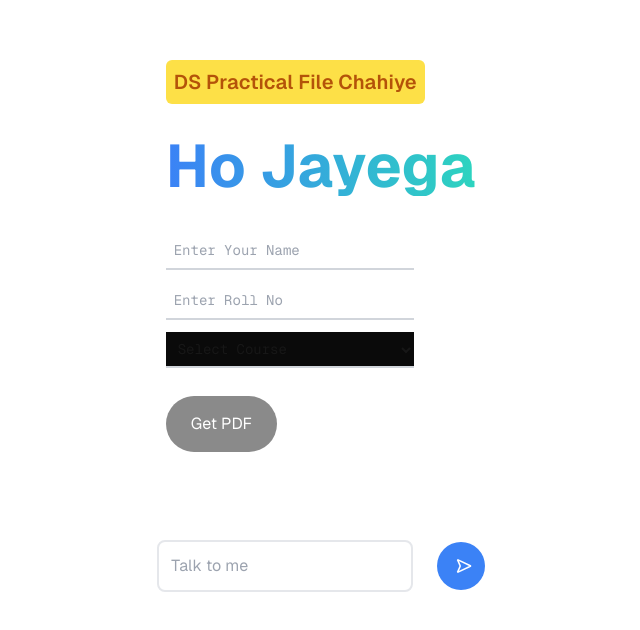
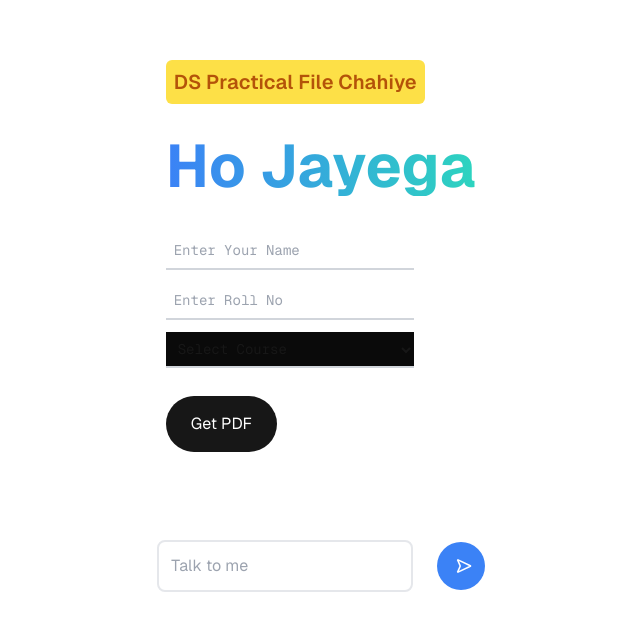
Before and after one commit to Sachin-fsd/dynamic-assignment-solver, a Next.js app: page /ds-practical-file in a window 1280 px wide. Shown: the part 144-774 px from the top of the page, without its empty margins (319-959 px from the left). Built offline with nearby package versions, Linux system fonts and the light colour scheme; no server answers.

Commit message:
Updated: bug fixes

```diff
--- a/src/app/ds-practical-file/page.js
+++ b/src/app/ds-practical-file/page.js
@@ -139,7 +139,7 @@
     // };
 
     const handleClick = async () => {
-        if (!name || !course || !rollNumber ||!message.length) {
+        if (!name || !course || !rollNumber || !message.length) {
             alert("Please fill details!");
             return;
         }
@@ -257,8 +257,7 @@
                     <div className="flex gap-4 items-center flex-col sm:flex-row">
                         <button
                             type="button"
-                            className={`rounded-full border border-solid border-transparent transition-colors flex items-center justify-center bg-foreground text-background gap-2 hover:bg-[#383838] dark:hover:bg-[#ccc] text-sm sm:text-base h-12 sm:h-14 px-5 sm:px-6 transform ${showWarning ? "opacity-50 cursor-not-allowed" : "hover:scale-105"
-                                }`}
+                            className={`rounded-full border border-solid border-transparent transition-colors flex items-center justify-center bg-foreground text-background gap-2 hover:bg-[#383838] dark:hover:bg-[#ccc] text-sm sm:text-base h-12 sm:h-14 px-5 sm:px-6 transform hover:scale-105`}
                             // onClick={modifyAndDownloadPDF}
                             onClick={modifyAndDownloadPDF}
                         >
--- a/src/app/java-practical-file/page.js
+++ b/src/app/java-practical-file/page.js
@@ -259,8 +259,7 @@
                     <div className="flex gap-4 items-center flex-col sm:flex-row">
                         <button
                             type="button"
-                            className={`rounded-full border border-solid border-transparent transition-colors flex items-center justify-center bg-foreground text-background gap-2 hover:bg-[#383838] dark:hover:bg-[#ccc] text-sm sm:text-base h-12 sm:h-14 px-5 sm:px-6 transform ${showWarning ? "opacity-50 cursor-not-allowed" : "hover:scale-105"
-                                }`}
+                            className={`rounded-full border border-solid border-transparent transition-colors flex items-center justify-center bg-foreground text-background gap-2 hover:bg-[#383838] dark:hover:bg-[#ccc] text-sm sm:text-base h-12 sm:h-14 px-5 sm:px-6 transform hover:scale-105`}
                             // onClick={modifyAndDownloadPDF}
                             onClick={modifyAndDownloadPDF}
                         >
```
